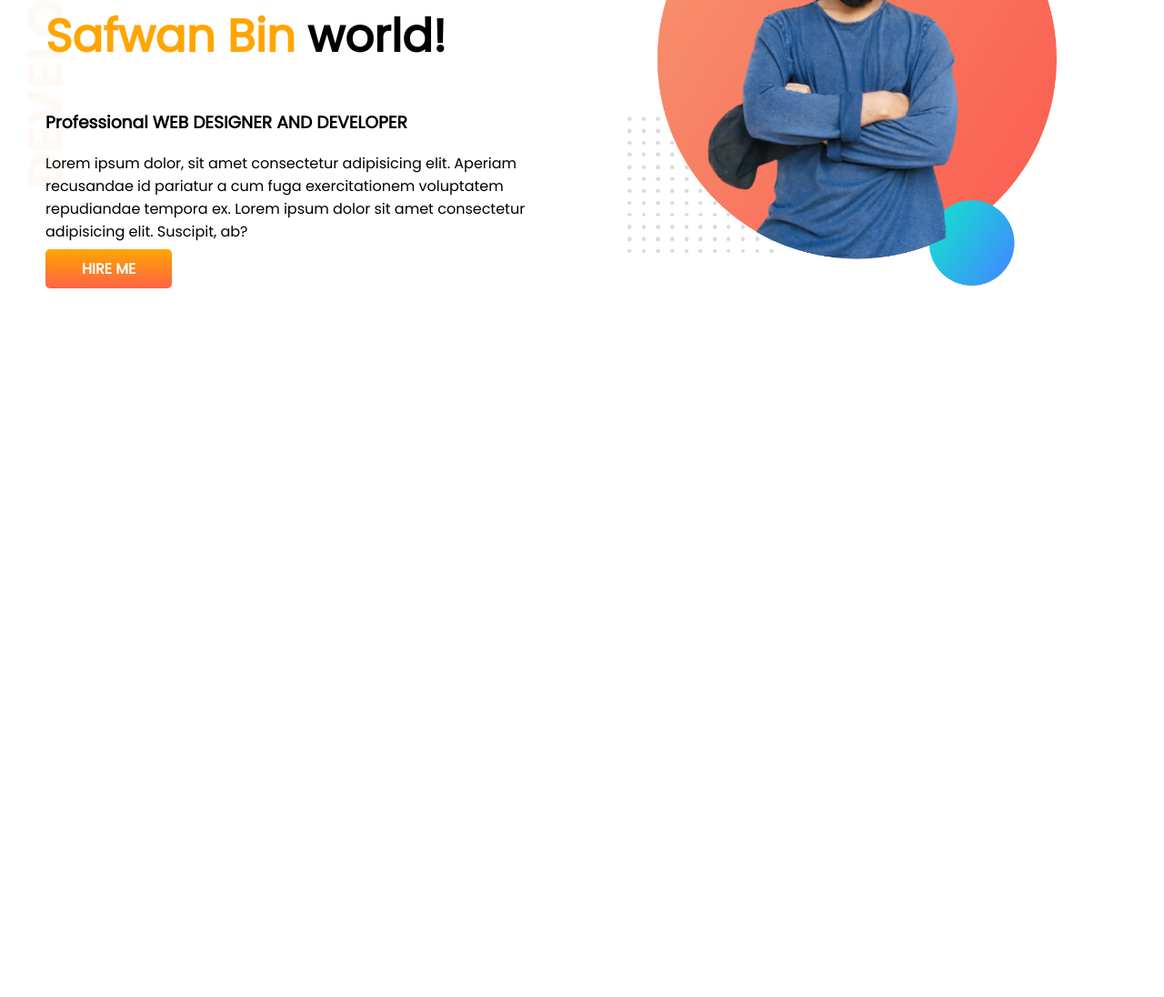
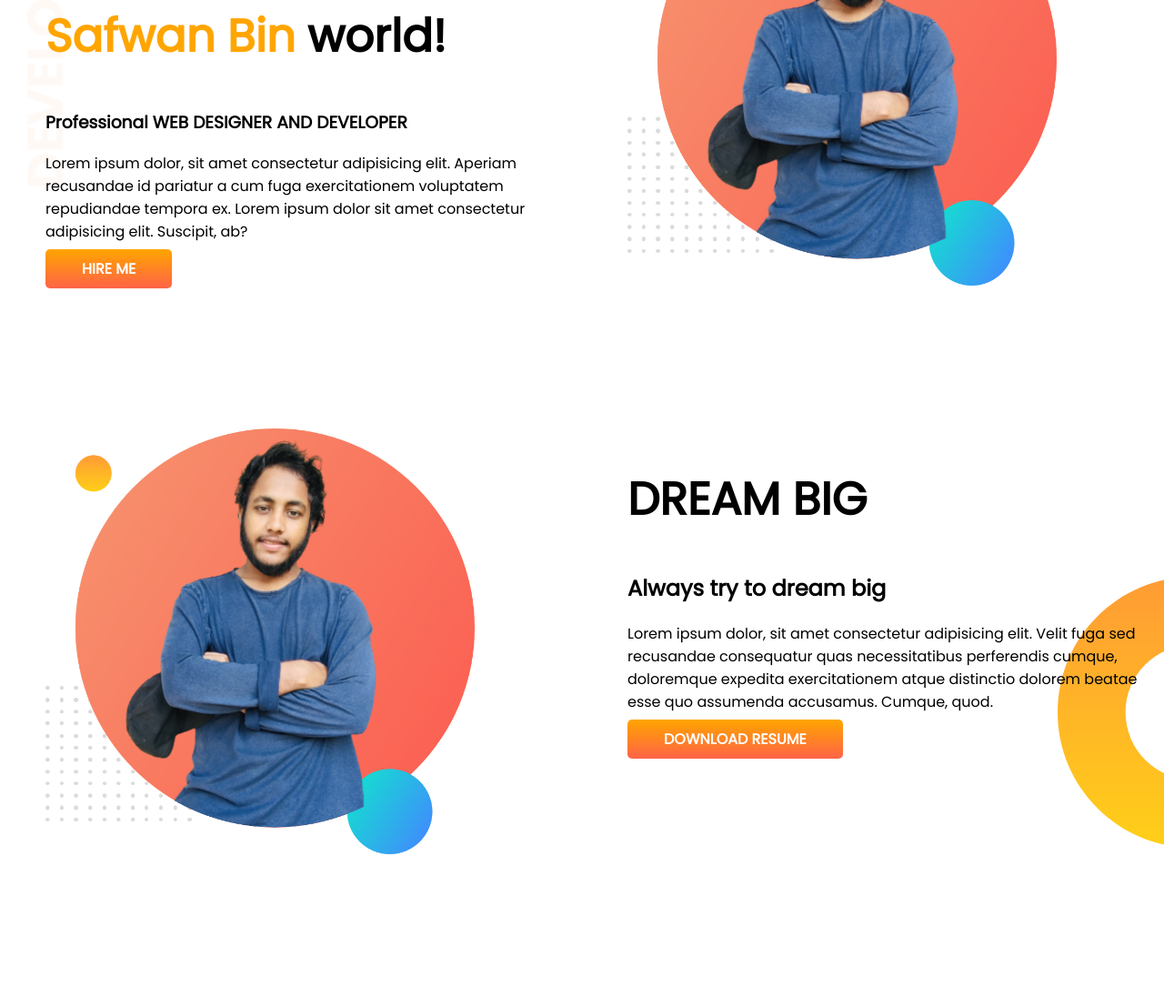
Before and after one commit to safwanbin2/developer-portfolio, a plain HTML site: page index.html in a window 1280 px wide. Shown: the part 155-1251 px from the top of the page at 91% size. Before the commit the page ends 800 px from the top, so only its background shows below. Drawn offline with Linux system fonts and the light colour scheme.

Commit message:
dream added

```diff
--- a/index.html
+++ b/index.html
@@ -11,7 +11,7 @@
     <link rel="stylesheet" href="style.css">
 </head>
 <body>
-    <section>
+    <section class="main">
         <div class="half-width">
             <h1>Welcome to</h1>
             <h1><span class="orange-text">Safwan Bin</span> world!</h1>
@@ -23,5 +23,16 @@
             <img src="images/safwan-pic-with-bg.png" alt="world famous web developer Safwan">
         </div>
     </section>
+    <section class="dream-area">
+        <div class="half-width">
+            <img src="images/safwan-pic-with-bg.png" alt="">
+        </div>
+        <div class="half-width">
+            <h1>DREAM BIG</h1>
+            <h2>Always try to dream big</h2>
+            <p>Lorem ipsum dolor, sit amet consectetur adipisicing elit. Velit fuga sed recusandae consequatur quas necessitatibus perferendis cumque, doloremque expedita exercitationem atque distinctio dolorem beatae esse quo assumenda accusamus. Cumque, quod.</p>
+            <a href="#" class="orange-button">DOWNLOAD RESUME</a>
+        </div>
+    </section>
 </body>
 </html>
--- a/style.css
+++ b/style.css
@@ -16,11 +16,11 @@ h1{
     border-radius: 5px;
     font-weight: 700;
 }
-section{
+.main{
     display: flex;
     background-image: url(images/top-banner.png);
     background-repeat: no-repeat;
-
+    padding-bottom: 150px;
 }
 .half-width{
     width: 50%;
@@ -29,3 +29,10 @@ section{
 .half-width img{
     width: 80%;
 }
+.dream-area{
+    display: flex;
+    padding-bottom: 150px;
+    background-image: url(images/dream-bg.png);
+    background-repeat: no-repeat;
+    background-position: right;
+}
```
